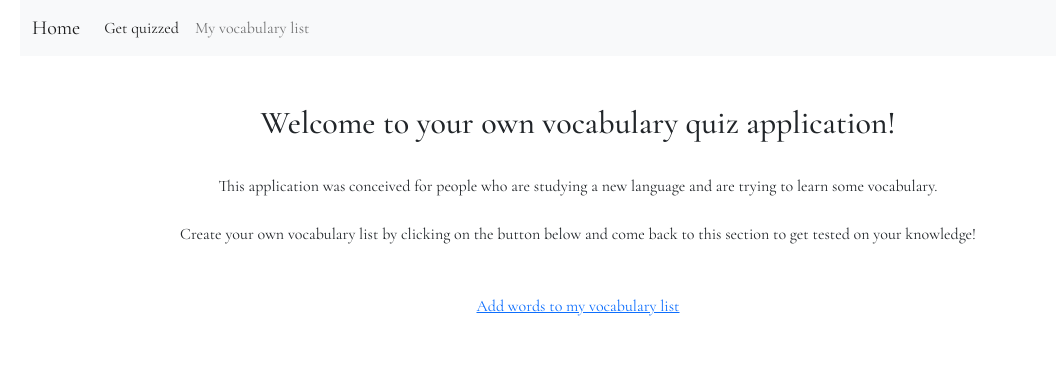
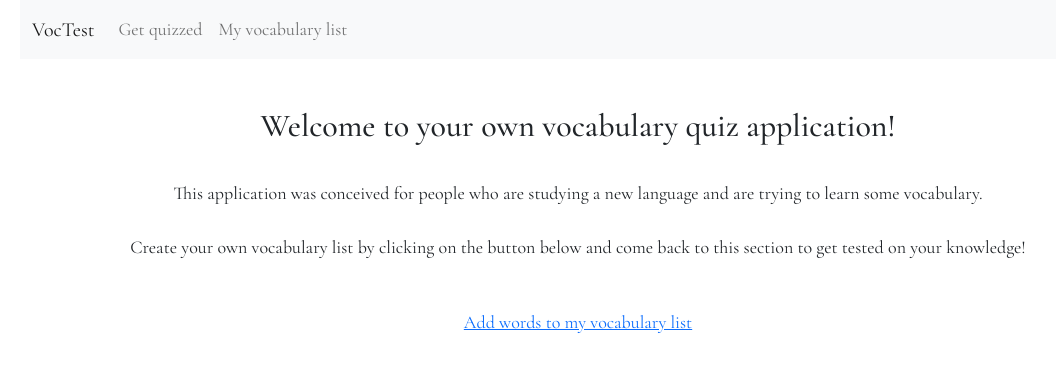
Before and after one commit to claradrt/vocabulary-quizz, a React (Create React App) app: page / in a window 1280 px wide. Shown: the top 372 px of the page, without its empty margins (62-1118 px from the left). Built offline with nearby package versions, Linux system fonts and the light colour scheme.

Commit message:
Use React Bootstrap navbar

```diff
--- a/src/App.css
+++ b/src/App.css
@@ -1,3 +1,8 @@
 .App {
   font-family: "Cormorant Garamond", serif;
+  font-size: 18px;
 }
+
+.active {
+  font-weight: bold;
+}
--- a/src/NavBar.js
+++ b/src/NavBar.js
@@ -1,51 +1,19 @@
 import React from "react";
-import { NavLink } from "react-router-dom";
+import { Container, Nav, Navbar } from "react-bootstrap";
 
 export default function NavBar() {
   return (
-    <nav className="navbar navbar-expand-lg navbar-light bg-light">
-      <div className="container-fluid">
-        <a className="navbar-brand" href="/">
-          Home
-        </a>
-        <button
-          className="navbar-toggler"
-          type="button"
-          data-bs-toggle="collapse"
-          data-bs-target="#navbarNav"
-          aria-controls="navbarNav"
-          aria-expanded="false"
-          aria-label="Toggle navigation"
-        >
-          <span className="navbar-toggler-icon"></span>
-        </button>
-        <div className="collapse navbar-collapse" id="navbarNav">
-          <ul className="navbar-nav">
-            <li className="nav-item">
-              <NavLink
-                className={({ isActive }) =>
-                  "nav-link " + (isActive ? "active" : "")
-                }
-                aria-current="page"
-                to="/"
-              >
-                Get quizzed
-              </NavLink>
-            </li>
-            <li className="nav-item">
-              <NavLink
-                className={({ isActive }) =>
-                  "nav-link " + (isActive ? "active" : "")
-                }
-                aria-current="page"
-                to="/vocabulary"
-              >
-                My vocabulary list
-              </NavLink>
-            </li>
-          </ul>
-        </div>
-      </div>
-    </nav>
+    <Navbar collapseOnSelect expand="lg" bg="light" variant="light">
+      <Container>
+        <Navbar.Brand href="#home">VocTest</Navbar.Brand>
+        <Navbar.Toggle aria-controls="responsive-navbar-nav" />
+        <Navbar.Collapse id="responsive-navbar-nav">
+          <Nav className="me-auto">
+            <Nav.Link href="/">Get quizzed</Nav.Link>
+            <Nav.Link href="/vocabulary">My vocabulary list</Nav.Link>
+          </Nav>
+        </Navbar.Collapse>
+      </Container>
+    </Navbar>
   );
 }
--- a/src/TermTranslation.css
+++ b/src/TermTranslation.css
@@ -3,7 +3,7 @@
   margin: 0 auto;
 }
 
-.wordToTranlate {
+.wordToTranslate {
   font-size: 22px;
   margin: 20px;
 }
--- a/src/TermTranslation.js
+++ b/src/TermTranslation.js
@@ -8,7 +8,7 @@
       <div className="TermTranslation d-inline-flex justify-content-evenly">
         <div>
           <h2>Word</h2>
-          <span className="wordToTranlate">{props.word}</span>
+          <span className="wordToTranslate">{props.word}</span>
         </div>
         <div>
           <h2>Meaning</h2>
@@ -33,7 +33,7 @@
         </div>
         <div>
           <h2>Meaning</h2>
-          <span className="wordToTranlate">{props.meaning}</span>
+          <span className="wordToTranslate">{props.meaning}</span>
         </div>
       </div>
     );
```
